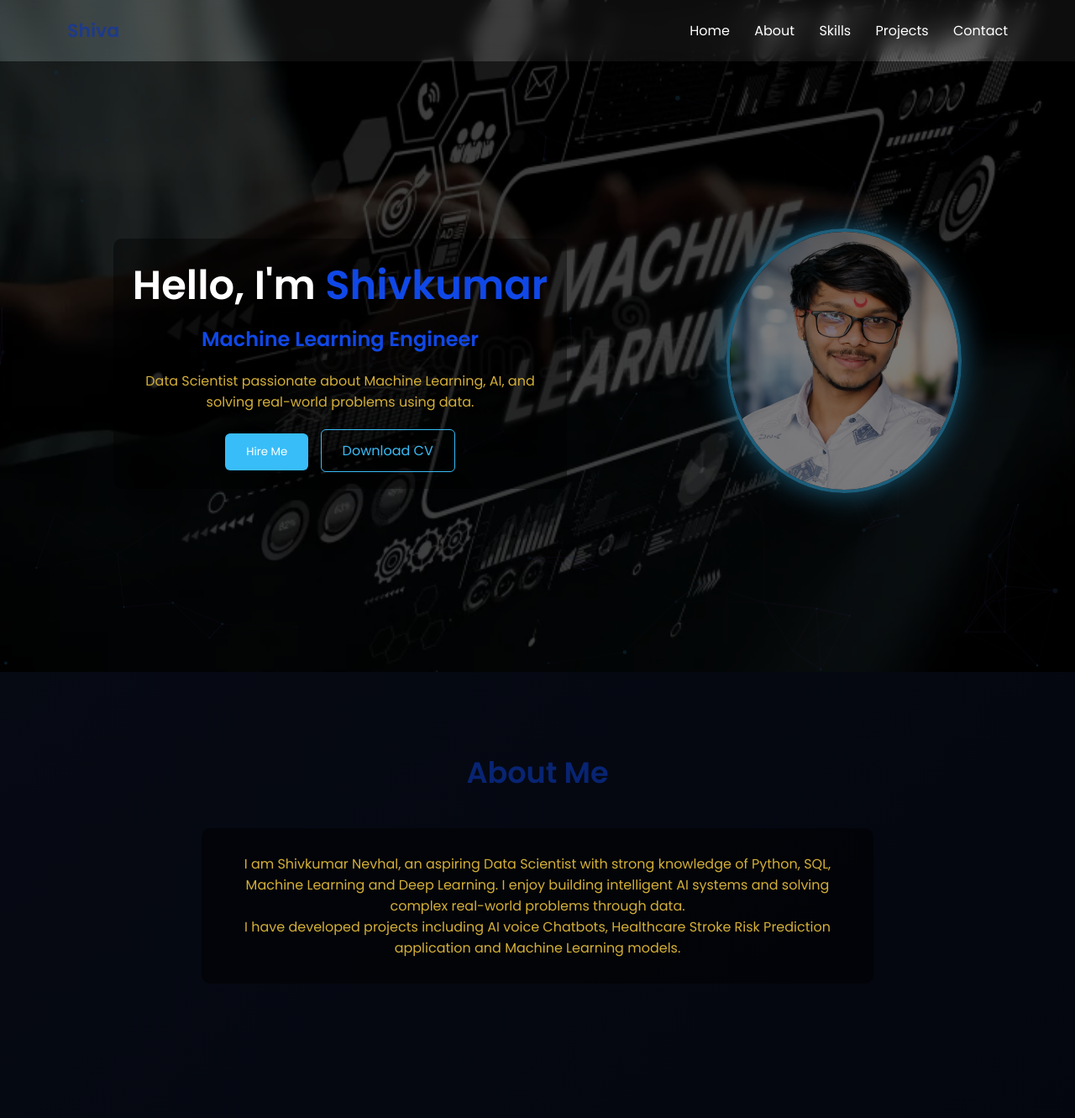
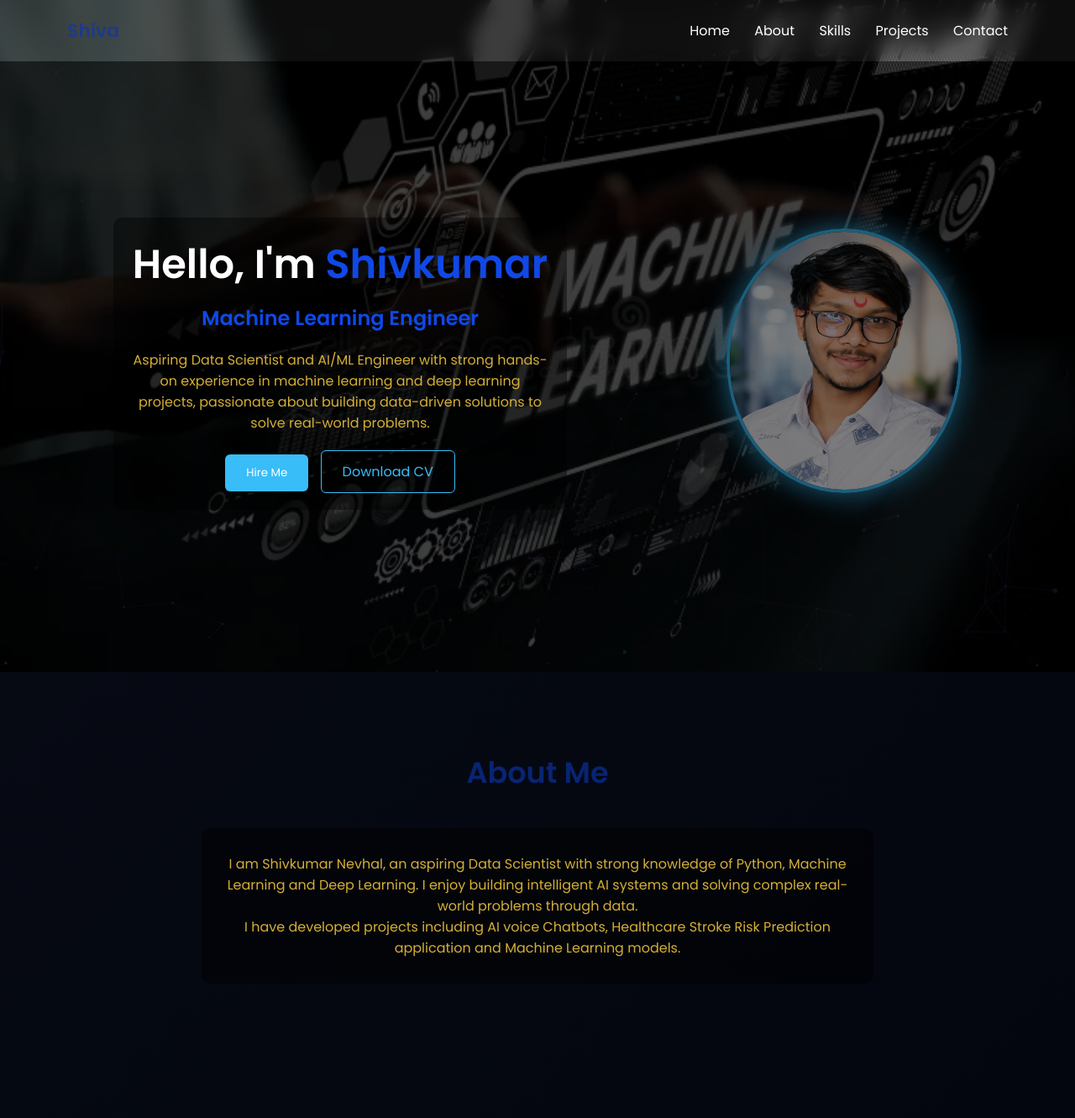
Before and after one commit to ShivkumarNevhal/Portfolio_1, a Flask app: page / in a window 1280 px wide. Shown: the top 1331 px of the page at 84% size. Run offline with Flask 3, Linux system fonts and the light colour scheme.

Commit message:
Update index.html

```diff
--- a/templates/index.html
+++ b/templates/index.html
@@ -41,8 +41,10 @@
         <h1>Hello, I'm <span>Shivkumar</span></h1>
         <h2><span id="typing"></span></h2>
         <p>
-          Data Scientist passionate about Machine Learning, AI, and solving
-          real-world problems using data.
+          <p>
+          Aspiring Data Scientist and AI/ML Engineer with strong hands-on experience in machine learning and deep learning projects,
+          passionate about building data-driven solutions to solve real-world problems.
+          </p>
         </p>
 
         <div class="hero-buttons">
@@ -65,7 +67,7 @@
         <div class="about-text">
           <p>
             I am Shivkumar Nevhal, an aspiring Data Scientist with strong
-            knowledge of Python, SQL, Machine Learning and Deep Learning. I
+            knowledge of Python, Machine Learning and Deep Learning. I
             enjoy building intelligent AI systems and solving complex real-world
             problems through data.
           </p>
```
